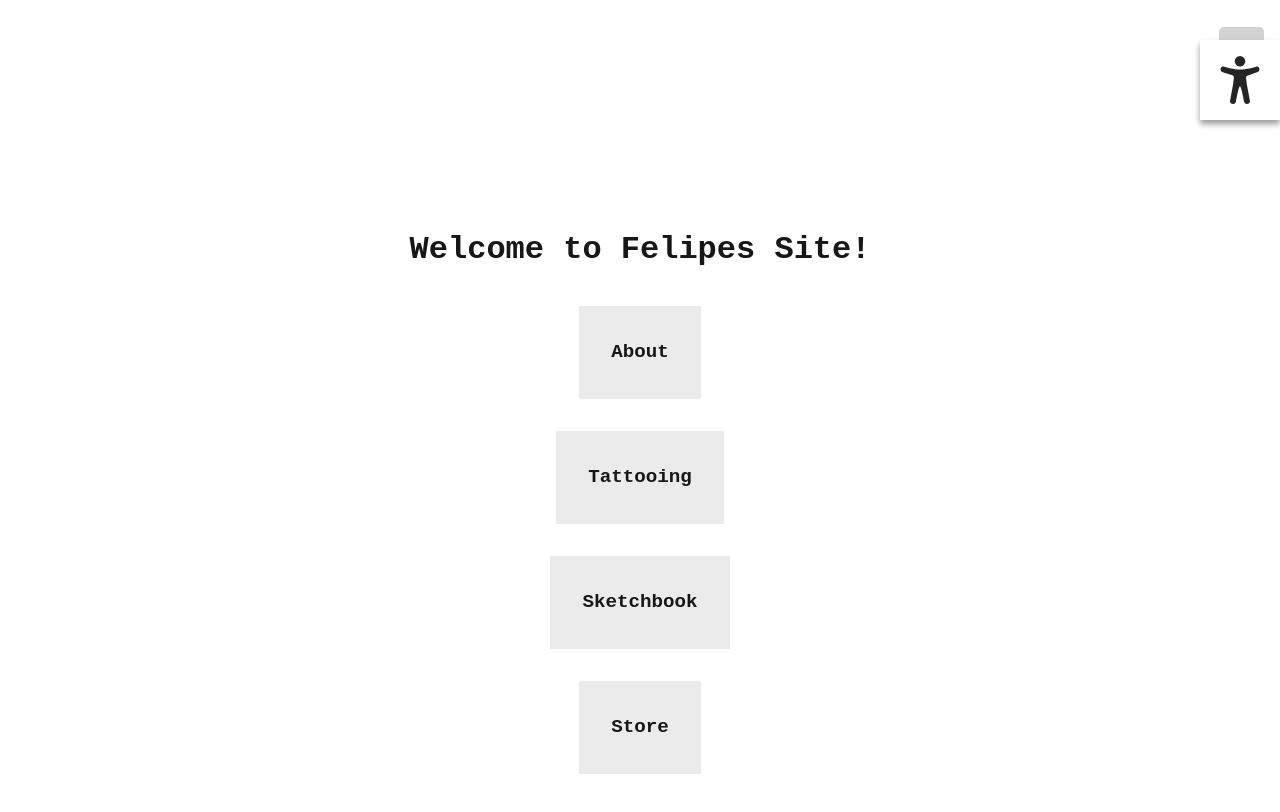
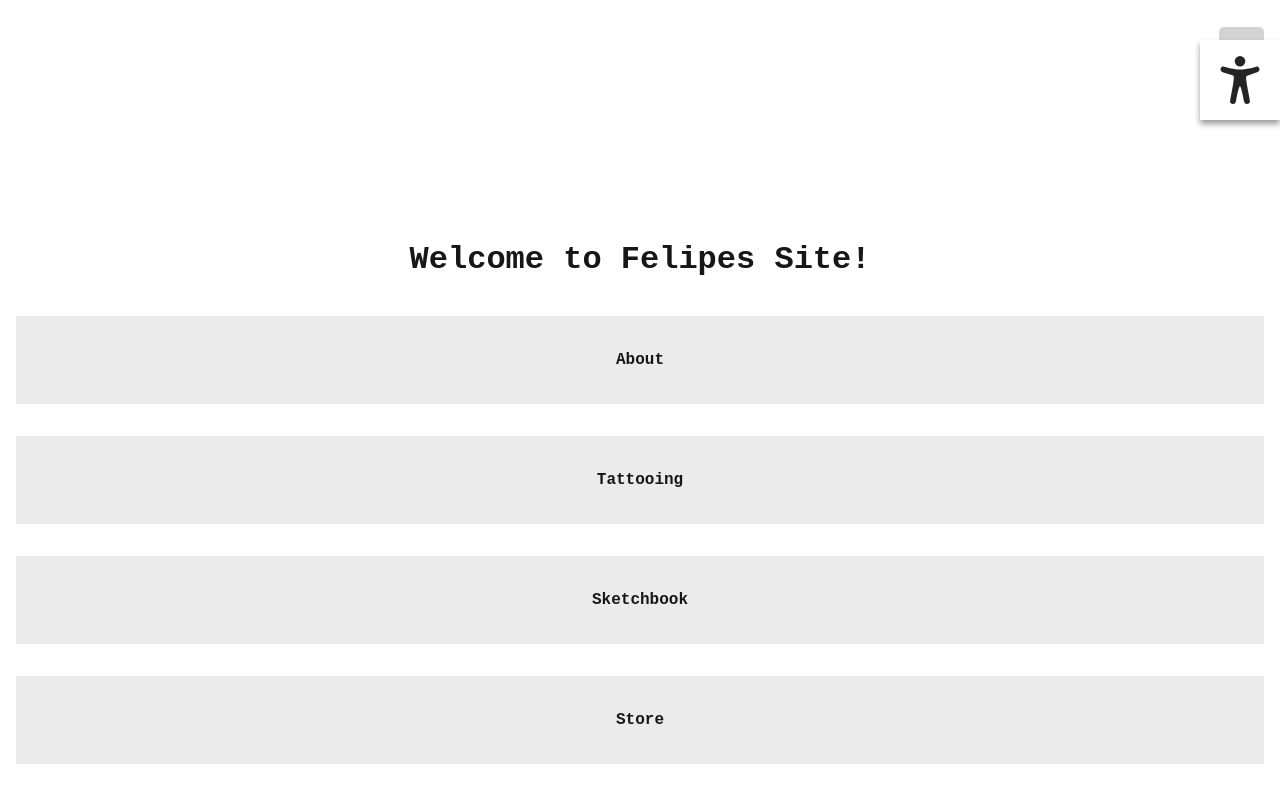
Before and after one commit to rmarafioti/felipe_site, a Next.js app: page / in a window 1280 px wide. Shown: the top 812 px of the page. Built offline with nearby package versions, Linux system fonts and the light colour scheme.

Commit message:
#8 implemented large cursor and pointer functionality

```diff
--- a/src/app/globals.css
+++ b/src/app/globals.css
@@ -58,6 +58,19 @@ a {
   text-decoration: none;
 }
 
+/* large cursor styling*/
+.large-cursor-arrow {
+  cursor: url('/arrow.svg') 12 12, auto;
+}
+
+.large-cursor-pointer {
+  cursor: url('/pointer.svg') 12 12, auto;
+}
+
+.large-cursor-arrow *,
+.large-cursor-pointer * {
+  cursor: inherit;
+}
 /* Light Mode (Default) */
 
 
--- a/src/app/page.js
+++ b/src/app/page.js
@@ -14,17 +14,17 @@ export default function Home() {
           priority
         />*/}
       <h1 className={styles.header}>Welcome to Felipes Site!</h1>
-      <Link href="/about">
-        <p className={styles.pageLink}>About</p>
+      <Link href="/about" className={styles.pageLink}>
+        About
       </Link>
-      <Link href="/tattooing">
-        <p className={styles.pageLink}>Tattooing</p>
+      <Link href="/tattooing" className={styles.pageLink}>
+        Tattooing
       </Link>
-      <Link href="/sketchbook">
-        <p className={styles.pageLink}>Sketchbook</p>
+      <Link href="/sketchbook" className={styles.pageLink}>
+        Sketchbook
       </Link>
-      <Link href="/store">
-        <p className={styles.pageLink}>Store</p>
+      <Link href="/store" className={styles.pageLink}>
+        Store
       </Link>
     </main>
   );
--- a/src/app/page.module.css
+++ b/src/app/page.module.css
@@ -8,7 +8,6 @@
   text-align: center;
   padding: 2rem;
   margin-bottom: 2rem;
-  cursor: pointer;
 }
 
 .pageLink:hover {
```
Also changed, not shown: public/arrow.svg (added), public/pointer.svg (added).
